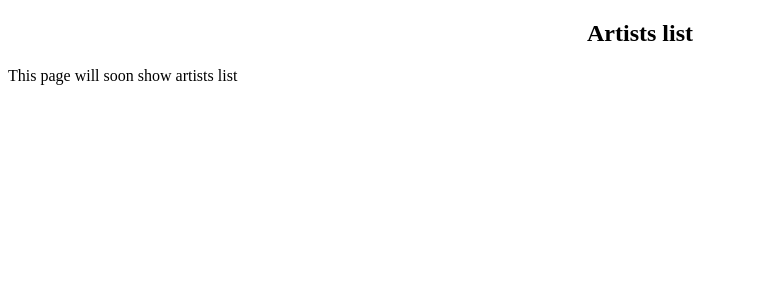
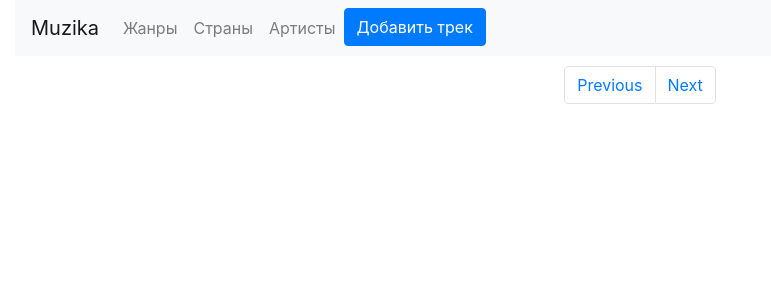
Before and after one commit to tatnashev/db_music, a Flask app: template server/templates/listings/artist.html in a window 1280 px wide. Shown: the top 300 px of the page, without its empty margins (0-771 px from the left). Run offline with Flask 2, Linux system fonts and the light colour scheme; the template is opened without the code that fills it, so the values that code supplies are empty; some libraries are stand-ins or nearby versions.

Commit message:
added artists

```diff
--- a/server/templates/listings/artist.html
+++ b/server/templates/listings/artist.html
@@ -2,13 +2,58 @@
 <html>
  <head>
      <meta charset="utf-8">
+     <link rel="stylesheet" href="https://maxcdn.bootstrapcdn.com/bootstrap/4.0.0/css/bootstrap.min.css" integrity="sha384-Gn5384xqQ1aoWXA+058RXPxPg6fy4IWvTNh0E263XmFcJlSAwiGgFAW/dAiS6JXm" crossorigin="anonymous">
      <link rel="stylesheet" href="{{ url_for('static', filename='style.css') }}">
      <title>Music indexer</title>
-     <nav>
-         <h1 align="center">Artists list</h1>
-     </nav>
  </head>
  <body>
- <a>This page will soon show artists list</a>
+    <script src="https://code.jquery.com/jquery-3.2.1.slim.min.js" integrity="sha384-KJ3o2DKtIkvYIK3UENzmM7KCkRr/rE9/Qpg6aAZGJwFDMVNA/GpGFF93hXpG5KkN" crossorigin="anonymous"></script>
+    <script src="https://cdnjs.cloudflare.com/ajax/libs/popper.js/1.12.9/umd/popper.min.js" integrity="sha384-ApNbgh9B+Y1QKtv3Rn7W3mgPxhU9K/ScQsAP7hUibX39j7fakFPskvXusvfa0b4Q" crossorigin="anonymous"></script>
+    <script src="https://maxcdn.bootstrapcdn.com/bootstrap/4.0.0/js/bootstrap.min.js" integrity="sha384-JZR6Spejh4U02d8jOt6vLEHfe/JQGiRRSQQxSfFWpi1MquVdAyjUar5+76PVCmYl" crossorigin="anonymous"></script>
+<div class="container-fluid">
+	<div class="row">
+		<div class="col-md-12">
+			<nav class="navbar navbar-expand-lg navbar-light bg-light">
+				<button class="navbar-toggler" type="button" data-toggle="collapse" data-target="#bs-example-navbar-collapse-1">
+					<span class="navbar-toggler-icon"></span>
+				</button> <a class="navbar-brand" href="http://127.0.0.1:5000">Muzika</a>
+				<div class="collapse navbar-collapse" id="bs-example-navbar-collapse-1">
+					<ul class="navbar-nav">
+						<li class="nav-item">
+							 <a class="nav-link" href="/list_genre/1">Жанры</a>
+						</li>
+                        <li class="nav-item">
+                            <a class="nav-link" href="/list_country/1">Страны</a>
+                        </li>
+                        <li class="nav-item">
+                            <a class="nav-link" href="/list_artist/1">Артисты</a>
+                        </li>
+                        <li class="nav-item">
+                            <a class="btn btn-primary" href="/add_track">Добавить трек</a>
+                        </li>
+					</ul>
+				</div>
+			</nav>
+			<div class="list-group">
+                {% for elem in elements %}
+                    <div class="list-group-item list-group-item-action flex-column align-items-start">
+                        <h5>{{ elem.artist_id }}</h5>
+                        <small>{{ elem.country.country_name }}</small>
+                    </div>
+                {% endfor %}
+			</div>
+			<nav>
+				<ul class="pagination justify-content-center" style="margin-top: 10px;">
+					<li class="page-item">
+						<a class="page-link" href="./{{ [page_id - 1, 1] | max }}">Previous</a>
+					</li>
+					<li class="page-item">
+						<a class="page-link" href="./{{ page_id + 1 }}">Next</a>
+					</li>
+				</ul>
+			</nav>
+		</div>
+	</div>
+</div>
  </body>
 </html>
```
Also changed, not shown: server/models.py (+13 -0 lines), server/handlers.py (line endings or trailing spaces).
